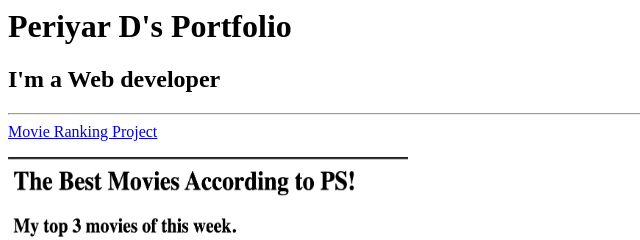
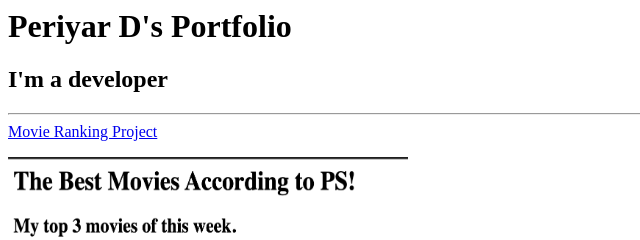
Before and after one commit to CoolAsPS/html-portfolio-basic-, a plain HTML site: page index.html in a window 1280 px wide. Shown: the top 240 px of the page, 0-640 px from the left. Drawn offline with Linux system fonts and the light colour scheme.

Commit message:
Update index.html

```diff
--- a/index.html
+++ b/index.html
@@ -7,7 +7,7 @@
  </head>
  <body>
     <h1>Periyar D's Portfolio</h1>
-    <h2>I'm a Web developer</h2>
+    <h2>I'm a developer</h2>
     <hr>
     <a href="./public/movie-ranking.html">Movie Ranking Project</a>
     <p><img height="300" width="400" src="./assets/images/MyMovie.png" alt="Movie ranking sample screenshots"></p>
```
